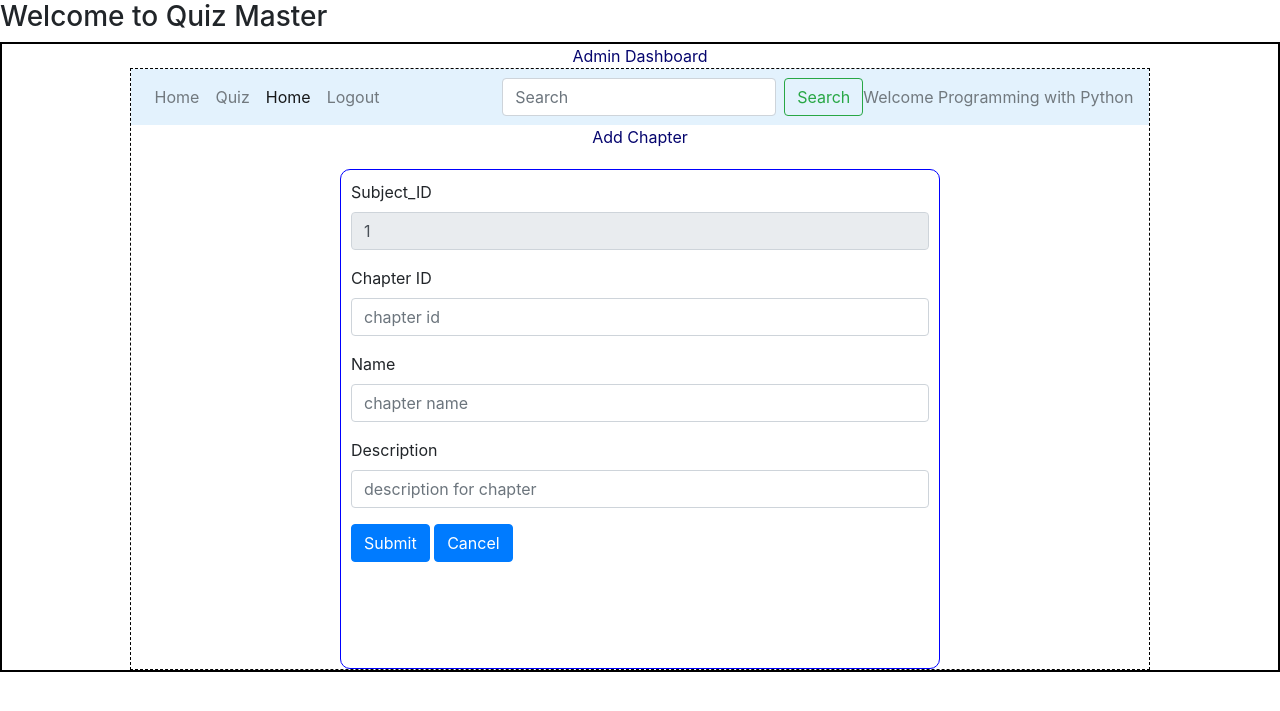
After one commit to abhishank05/quiz-management-system, a Flask app: a page that uses templates/add_chapter.html in a window 1280 px wide. The commit adds this page. Shown: the top 711 px of the page. Run offline with Flask 3, Linux system fonts and the light colour scheme.

Commit message:
commited changes for add Chapters and add Subjects in admin dashboard

```diff
--- a/controllers/routes.py
+++ b/controllers/routes.py
@@ -3,6 +3,9 @@ from datetime import datetime
 from flask import Flask, redirect,render_template,request, session, url_for
 from models.model1 import *
 from flask import current_app as app
+from sqlalchemy import create_engine
+
+engine = create_engine('sqlite:///mydatabase.db', connect_args={'timeout': 15})
 
 @app.route("/")
 def home():
@@ -16,6 +19,7 @@ def signin():
         pwd=request.form.get("password")
         usr=User_Info.query.filter_by(email=uname,password=pwd).first()
         if usr and usr.qualification=="Administrator":
+            subject=get_subjects()
             return redirect(url_for("admin_dashboard",name=uname)) # redirects to admin_dashboard fn route
         elif usr and usr.qualification!="Administrator":
            return redirect(url_for("user_dashboard",name=uname)) # redirects to user_dashboard fn route
@@ -41,7 +45,6 @@ def signup():
             return render_template("signup.html",msg="Sorry,the mail is already registered!!!")
         db.session.add(new_usr)
         db.session.commit()
-        db.session.close()
         return render_template("login.html")
 
     return render_template("signup.html")
@@ -49,8 +52,8 @@ def signup():
 #common route for admin dashboard
 @app.route('/admin/<name>')
 def admin_dashboard(name):
-    subject=get_subject()
-    return render_template("admin_dashboard.html",name=name,subject=subject)
+    subject=get_subjects()
+    return render_template("admin_dashboard.html",name=name,subjects=subject)
 
 #common route for user dashboard
 @app.route('/user/<name>')
@@ -68,11 +71,27 @@ def add_subject(name):
         new_subj=Subject(id=sub_id,name=sub_name,description=des)
         db.session.add(new_subj)
         db.session.commit()
-        db.session.close()
+
         return redirect(url_for("admin_dashboard",name=name))
 
     return render_template("add_subject.html")
 
-def get_subject():
+
+@app.route('/chapter/<sub_id>/<name>',methods=["GET","POST"])
+def add_chapter(sub_id,name):
+    if request.method=='POST':
+        chap_id=request.form.get('id')
+        chap_name=request.form.get('name')
+        des=request.form.get('description')
+        new_chap=Chapter(id=chap_id,name=chap_name,description=des,subject_id=sub_id)
+        db.session.add(new_chap)
+        db.session.commit()
+        return redirect(url_for("admin_dashboard",name=name))
+
+    return render_template("add_chapter.html",sub_id=sub_id,name=name)
+
+
+#other supported function
+def get_subjects():
     subject=Subject.query.all()
     return subject
--- /dev/null
+++ b/templates/add_chapter.html
@@ -0,0 +1,29 @@
+{%extends "admin_layout.html"%}    <!--Inherited all nav features-->
+{%block content %}
+            <div class="center">Add Chapter</div>
+            <form action="#" method="POST">
+            <div class="input_form">
+              <div class="mb-3">
+                <label for="subject_id">Subject_ID</label>
+                <input type="text" class="form-control" id="sub_id" name="sub_id" value= "{{sub_id}}" readonly>
+              </div>
+              <div class="mb-3">
+                <label for="chapter_id">Chapter ID</label>
+                <input type="text" class="form-control" id="chapter_id" name="chapter_id" placeholder="chapter id">
+              </div>
+                <div class="mb-3">
+                    <label for="name">Name</label>
+                    <input type="text" class="form-control" id="name" name="name" placeholder="chapter name">
+                  </div>
+                  <div class="mb-3">
+                    <label for="description">Description</label>
+                    <input type="text" class="form-control" id="description" name="description" placeholder="description for chapter">
+                  </div>
+
+                  <div  class="mb-3">
+                    <button type="submit" class="btn btn-primary">Submit</button>
+                    <a href="/login" type="button" class="btn btn-primary">Cancel</a>
+                  </div>
+            </div>
+            </form>
+{%endblock%}
```
Also changed, not shown: templates/admin_dashboard.html (+14 -15 lines), instance/quiz_master.sqlite3, 1 other file.
